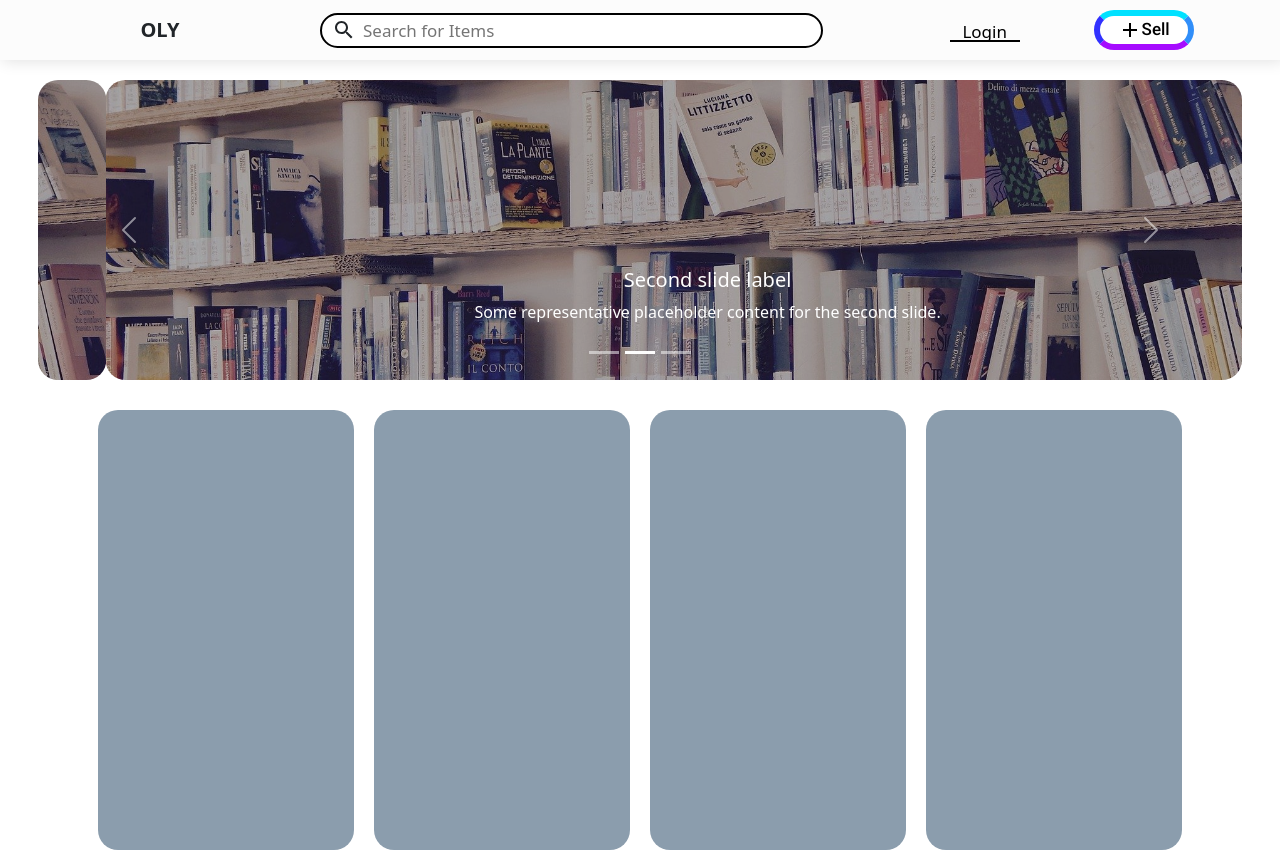
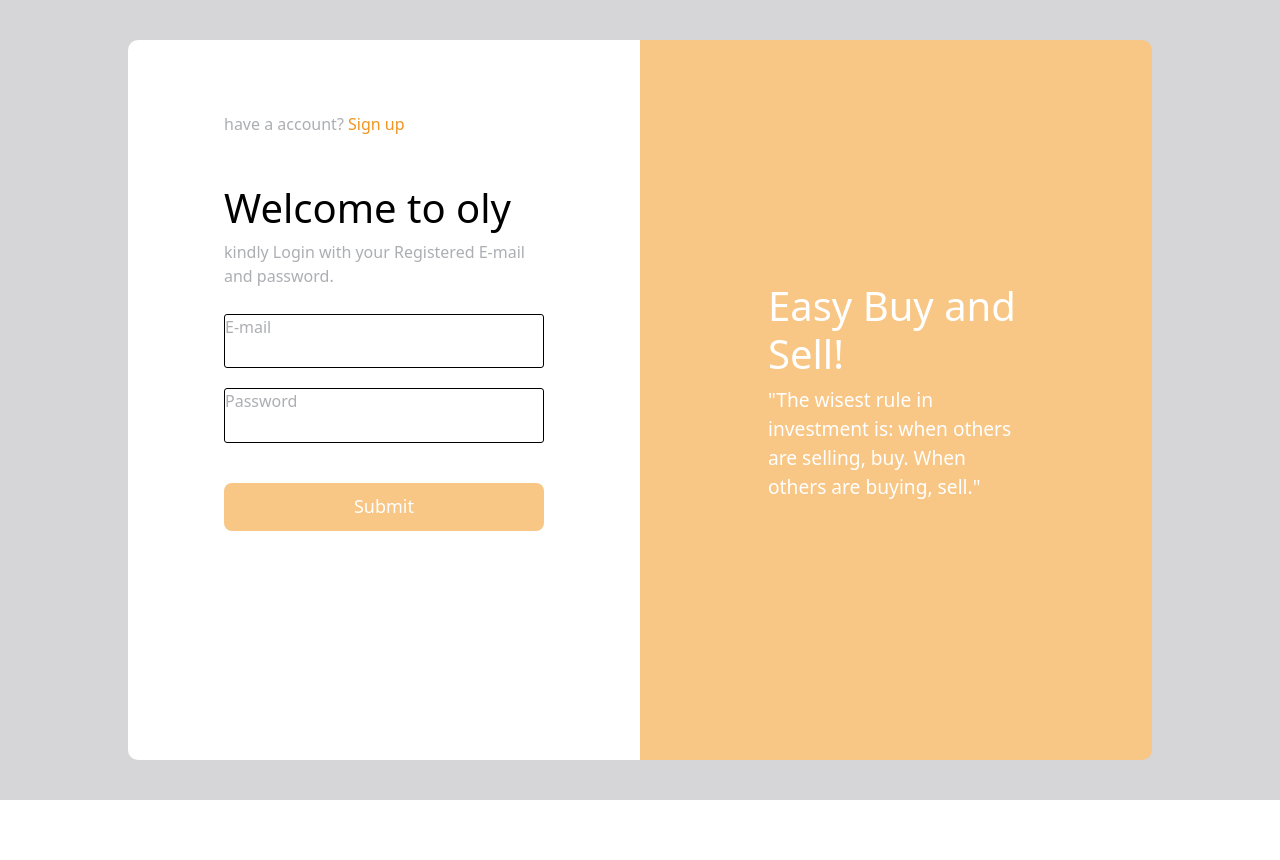
Before and after one commit to Tushar656/onlyDevs, a React (Create React App) app in the folder frontend/: page / in a window 1280 px wide. After the commit the page ends 800 px from the top, so only its background shows below. Built offline with nearby package versions, Linux system fonts and the light colour scheme.

Commit message:
Signin page

```diff
--- a/frontend/src/App.js
+++ b/frontend/src/App.js
@@ -2,13 +2,16 @@ import BuyItems from "./components/BuyItems/BuyItems";
 import Slider from "./components/Sliders/Slider";
 import Topbar from "./components/topbar/Topbar";
 import Register from "./Pages/Register/Register";
+import Login from "./Pages/Login/Login"
 
 function App() {
   return (
     <div className="App">
-      <Topbar/>
+      {/* <Topbar/>
       <Slider/>
-      <BuyItems/>
+      <BuyItems/> */}
+      {/* <Register /> */}
+      <Login />
     </div>
   );
 }
--- a/frontend/src/Pages/Login/Login.css
+++ b/frontend/src/Pages/Login/Login.css
@@ -0,0 +1,115 @@
+body{
+    margin: 0%;
+}
+/* .login-heading{
+    font-size:xxx-large;
+} */
+.login{
+    display: flex;
+    align-items: center;
+    justify-content: center;
+    height: 100vh;
+    width: 100vw;
+    background-color: rgba(175, 175, 178, 0.51);
+}
+.signup-req{
+    margin-bottom: 15%;
+}
+.signup-req > a{
+    text-decoration: none;
+    color: rgb(239, 149, 32);
+}
+.signup-req > a:hover{
+    text-decoration: underline;
+    color: black;
+}
+.login-main{
+    display: flex;
+    justify-content: center;
+    align-items: center;
+    flex-wrap: wrap;
+    height: 90vh;
+    width: 80vw;
+}
+.login-detail{
+    display: flex;
+    flex-direction: column;
+    justify-content: center;
+    align-items: center;
+    color: rgba(92, 96, 104, 0.51);
+    border-top-left-radius: 10px;
+    border-bottom-left-radius: 10px;
+    height: 100%;
+    width: 50%;
+    background-color:white;
+}
+.login-detail-left{
+    height: 80%;
+    width: 20rem;
+}
+.login-detail-left > h1{
+    color: black;
+}
+.login-pic{
+    border-top-right-radius: 10px;
+    border-bottom-right-radius: 10px;
+    height: 100%;
+    width: 50%;
+    background-color: rgb(248, 198, 133);
+}
+.inputs-login{
+    display: flex;
+    flex-direction: column;
+    padding: 5% 0px;
+}
+
+.input-email{
+    margin: 10px 0px;
+    border: 1px solid black;
+    display: flex;
+    flex-direction:column;
+    height:3.4rem;
+    width: 20rem;
+    border-radius: 3px;
+}
+.input-email:hover{
+    border: 2px solid rgba(255, 136, 0, 0.628);
+    font-weight: bold;
+}
+.input-email > input{
+    margin-left: 5px;
+    outline: 0px;
+    text-decoration: none;
+    border: 0px;
+}
+.login-button{
+    margin:30px 0px;
+    cursor: pointer;
+    font-size:large;
+    height: 3rem;
+    width: 20rem;
+    color: white;
+    background-color: rgb(248, 198, 133);
+    border-radius: 8px;
+    border: 0px;
+}
+.login-button:hover{
+    font-size: larger;
+    border: 1px solid black;
+}
+.login-pic{
+    color: white;
+    display: flex;
+    justify-content: center;
+    align-items: center;
+}
+.login-quotes{
+    display: flex;
+    flex-direction: column;
+    justify-content: center;
+    height: 100%;
+    width: 50%;
+}
+.quotes-text{
+    font-size: larger;
+}
--- a/frontend/src/Pages/Login/Login.jsx
+++ b/frontend/src/Pages/Login/Login.jsx
@@ -0,0 +1,36 @@
+import React from "react";
+import "./Login.css";
+export default function Login(){
+    return(
+        <div class="login">
+        <div class="login-main">
+            <div class="login-detail">
+                <div class="login-detail-left">
+                    <p class="signup-req">have a account? <a href="">Sign up</a></p>
+                    <h1 class="login-heading">Welcome to oly</h1>
+                    kindly Login with your Registered E-mail and password.
+                    <div class="inputs-login">
+                        <div class="input-email">
+                             E-mail
+                            <input type="text" />
+                        </div>
+                        <div class="input-email">
+                            Password
+                            <input type="password" />
+                        </div>
+                        <button type="submit" class="login-button">
+                            Submit
+                        </button>
+                    </div>
+                </div>
+            </div>
+            <div class="login-pic">
+                <div className="login-quotes">
+                <h1>Easy Buy and Sell!</h1>
+                <p className="quotes-text">"The wisest rule in investment is: when others are selling, buy. When others are buying, sell."</p>
+                </div>
+            </div>
+        </div>
+    </div>
+    )
+}
```
Also changed, not shown: frontend/src/Pages/Login/undraw_Business_deal_re_up4u.png (added).
